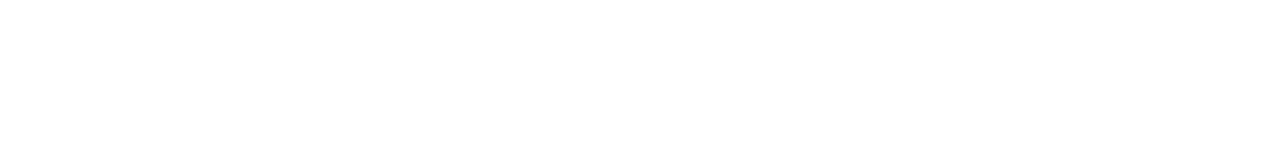
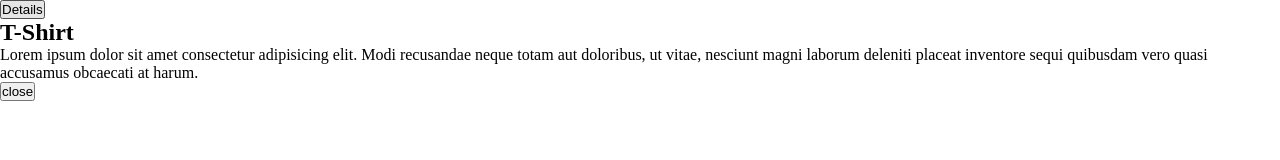
Before and after one commit to Panida-Auitrakun/MiniProjects, a plain HTML site: page MiniProjects/popup/index.html in a window 1280 px wide. Drawn offline with Linux system fonts and the light colour scheme; a web font is replaced by a local one.

Commit message:
first commit

```diff
--- a/MiniProjects/popup/index.html
+++ b/MiniProjects/popup/index.html
@@ -3,10 +3,18 @@
 <head>
     <meta charset="UTF-8">
     <meta name="viewport" content="width=device-width, initial-scale=1.0">
+    <link rel="stylesheet" href="style.css">
     <title>PopUp</title>
 </head>
 <body>
-
+    <button class="open-btn">Details</button>
+    <section class="modal-container">
+        <div class="modal">
+            <h1>T-Shirt</h1>
+            <p>Lorem ipsum dolor sit amet consectetur adipisicing elit. Modi recusandae neque totam aut doloribus, ut vitae, nesciunt magni laborum deleniti placeat inventore sequi quibusdam vero quasi accusamus obcaecati at harum.</p>
+            <button class="close">close</button>
+        </div>
+    </section>
 
     <script src="app.js"></script>
 
--- a/MiniProjects/popup/style.css
+++ b/MiniProjects/popup/style.css
@@ -1 +1,9 @@
 @import url('https://fonts.googleapis.com/css2?family=Clicker+Script&family=Poppins:wght@200;300;400;500;600&display=swap');
+* {
+    margin: 0;
+    padding: 0;
+    box-sizing: border-box;
+}
+
+body {
+}
```
